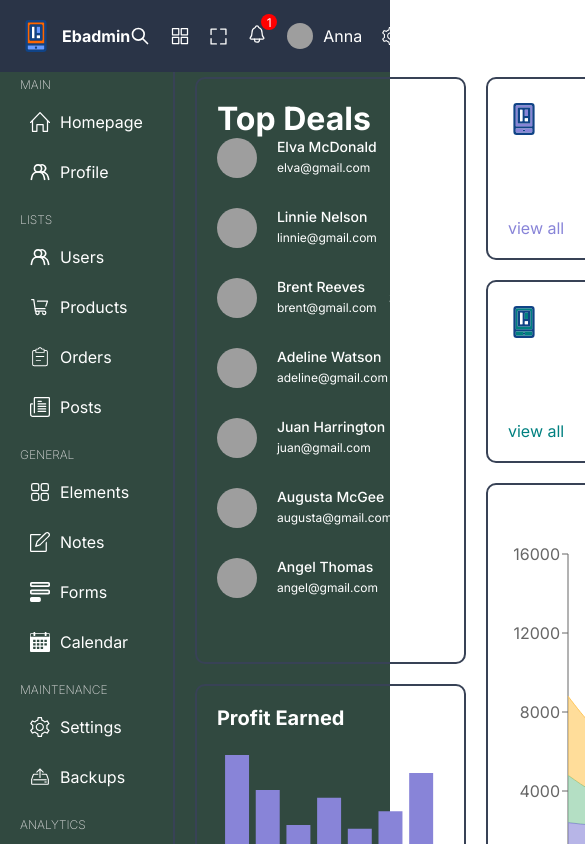
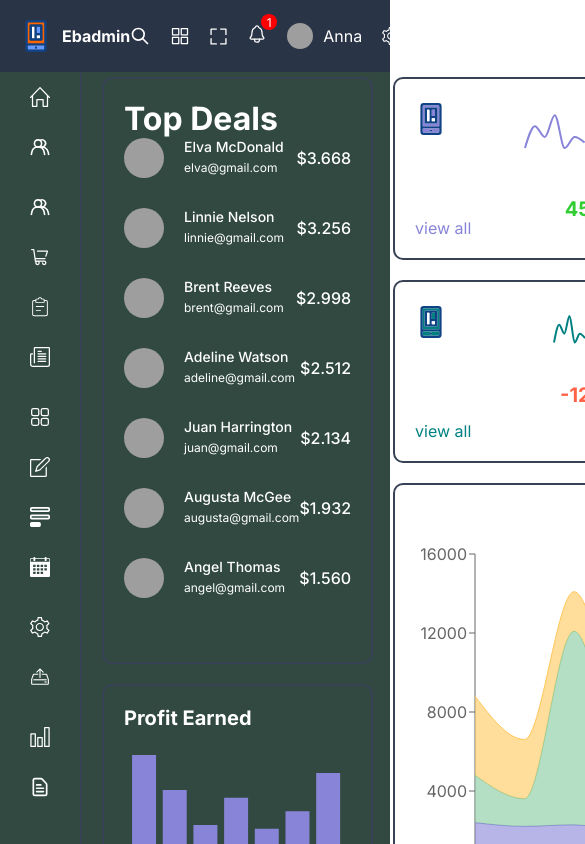
Before and after one commit to ebrahimmosadegh/react-admin-ui, a React (Vite) app: page / in a window 390 px wide. Shown: the top 844 px of the page, 585 px wide, since content can reach past the window. Built offline with nearby package versions, Linux system fonts and the light colour scheme; grey boxes are pictures that could not be loaded.

Commit message:
update menu.scss responsive

```diff
--- a/src/components/menu/menu.scss
+++ b/src/components/menu/menu.scss
@@ -1,4 +1,5 @@
 @import "../../styles/variables.scss";
+@import '../../styles/responsive.scss';
 
 .menu{
     .item{
@@ -12,6 +13,10 @@
             font-weight: 200;
             color: $soft-color;
             text-transform: uppercase;
+
+            @include lg{
+                display: none;
+            }
         }
 
         .listItem{
@@ -24,6 +29,12 @@
             &:hover{
                 background-color: $soft-bg;
             }
+
+            .listItemTitle{
+                @include lg{
+                    display: none;
+                }
+            }
         }
     }
 }
```
